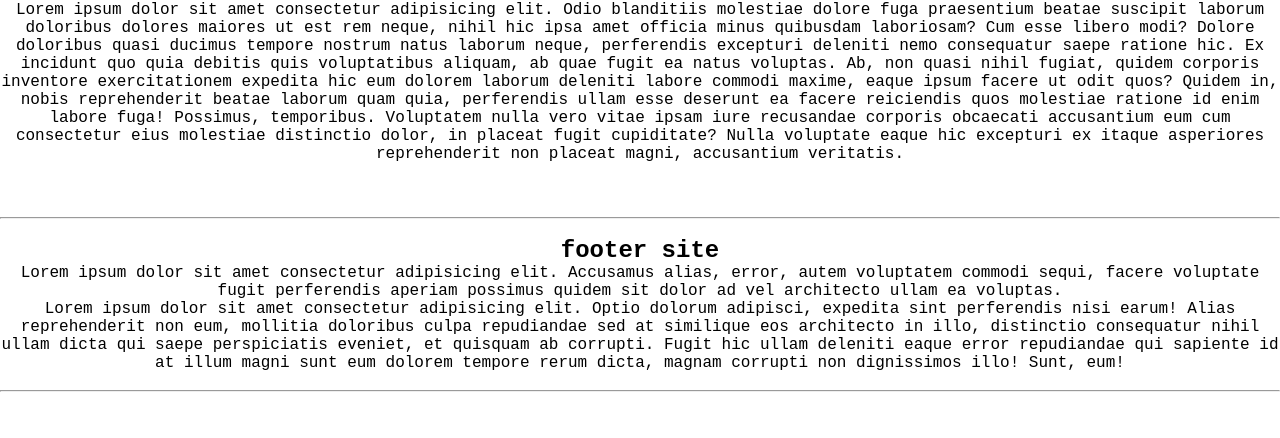
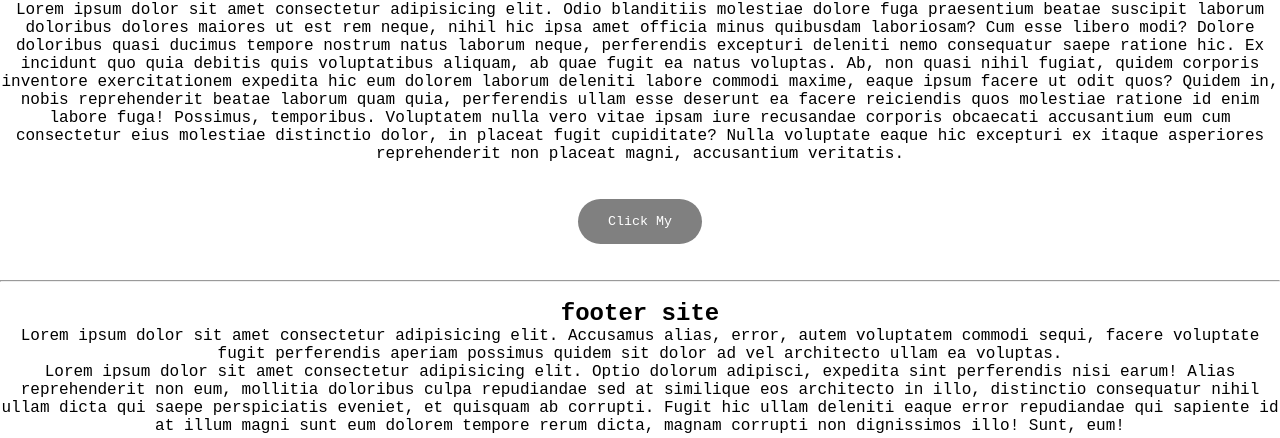
Before and after one commit to laylo-teacher/github2, a plain HTML site: page index.html in a window 1280 px wide. Shown: the part 459-897 px from the top of the page. Drawn offline with Linux system fonts and the light colour scheme.

Commit message:
men loyhaga btn va js file qoshdim

```diff
--- a/index.css
+++ b/index.css
@@ -17,3 +17,21 @@ body {
     margin: 20px auto;
     max-width: 700px;
 }
+
+.btn {
+    padding: 15px 30px ;
+    margin: auto;
+    max-width: 200px;
+    background-color: grey;
+    color: white;
+    cursor: pointer;
+    border-radius: 50px;
+    border: none;
+}
+
+.btn:hover {
+    background-color: black;
+    color: gainsboro;
+    transition: 0.5s ease;
+    transform: scale(1.3);
+}
--- a/index.html
+++ b/index.html
@@ -28,6 +28,10 @@
         recusandae corporis obcaecati accusantium eum cum consectetur eius molestiae distinctio dolor, in placeat fugit
         cupiditate? Nulla voluptate eaque hic excepturi ex itaque asperiores reprehenderit non placeat magni,
         accusantium veritatis.</p>
+        <br>
+        <br>
+
+        <button class="btn">Click My</button>
 
     <br>
     <br>
@@ -46,6 +50,9 @@
     </footer>
     <br>
     <br>
+
+
+    <script src="./index.js"></script>
 </body>
 
 </html>
--- /dev/null
+++ b/index.js
@@ -0,0 +1,5 @@
+let btn = document.querySelector(".btn");
+
+btn.addEventListener("click", () => {
+    alert("ok")
+})
```
